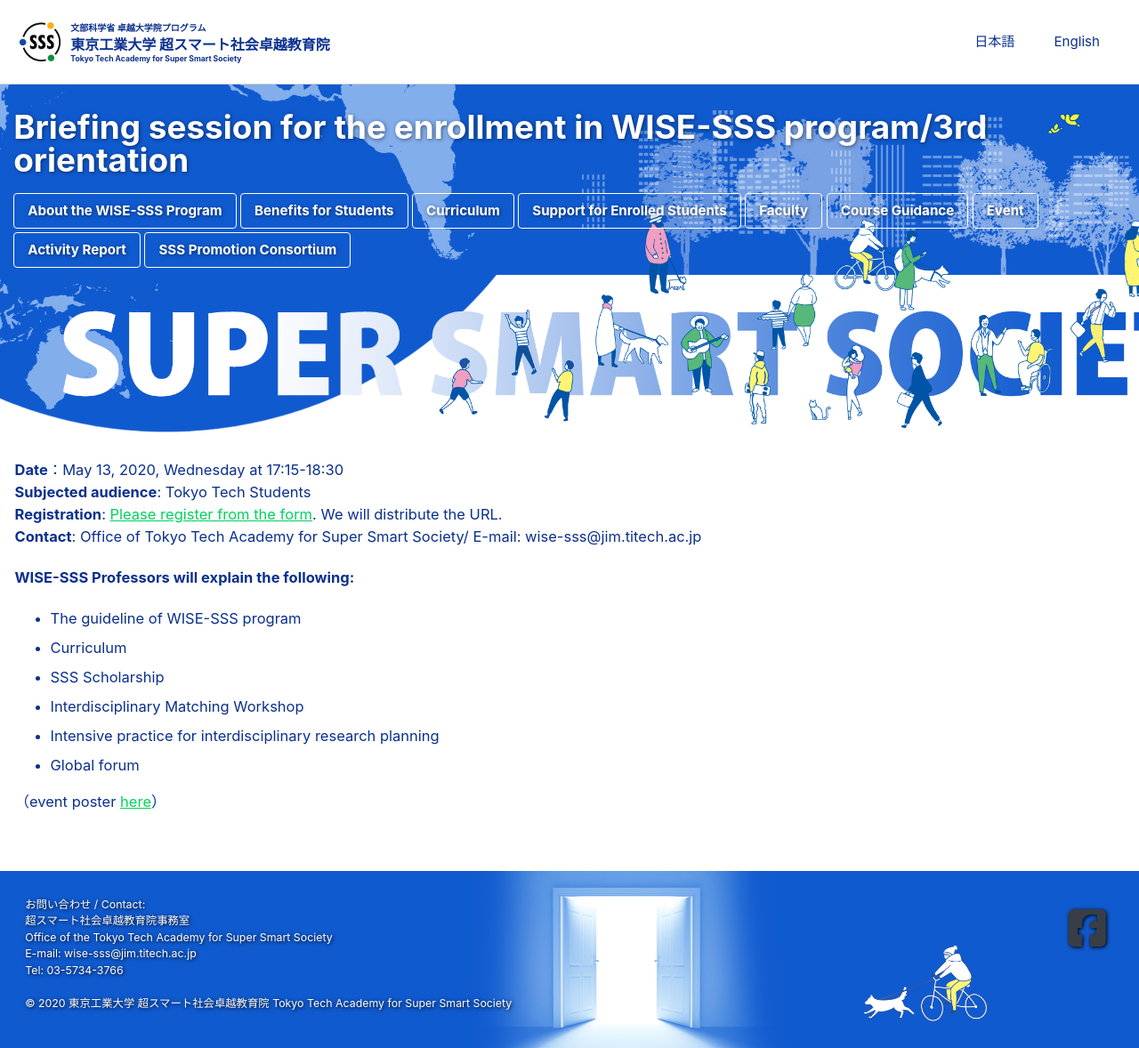
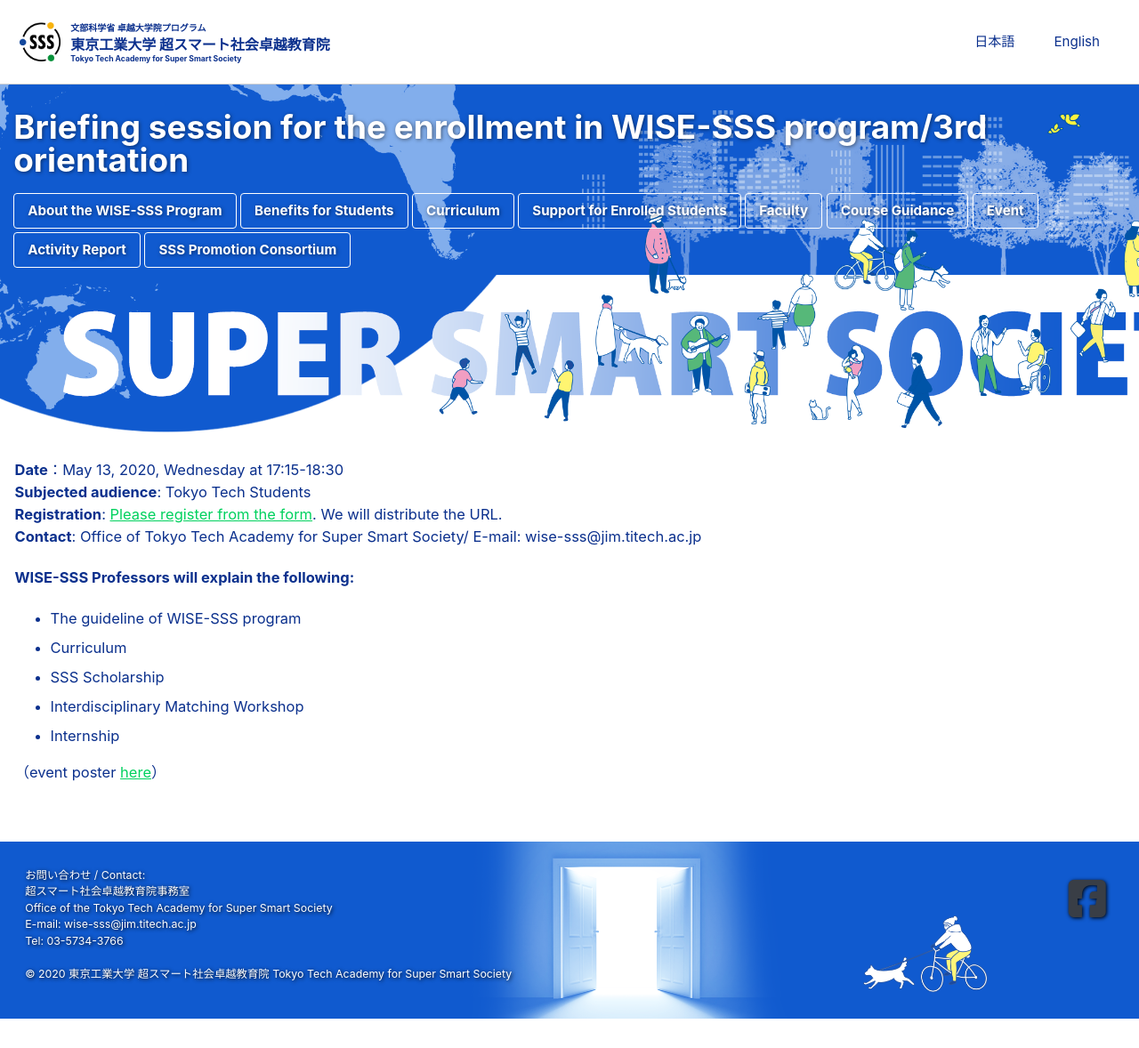
Before and after one commit to fl1d/w0ex.github.io, a Jekyll site: the page built from _pages/3rd-orientation_en.md, in a window 1280 px wide. Shown: the whole page at 89% size. Built offline with Jekyll 4.4.1, drawn with Linux system fonts in a browser that asks for light colours; cached includes are drawn as plain includes; nearby versions of some CDN libraries; after the commit the page ends 1145 px from its top, so only the background shows below that.

Commit message:
Update 3rd-orientation_en.md

```diff
--- a/_pages/3rd-orientation_en.md
+++ b/_pages/3rd-orientation_en.md
@@ -39,7 +39,6 @@
 * Curriculum
 * SSS Scholarship
 * Interdisciplinary Matching Workshop
-* Intensive practice for interdisciplinary research planning
-* Global forum
+* Internship
 
 （event poster [here](/doc/3rd_orientation.pdf)）
```
